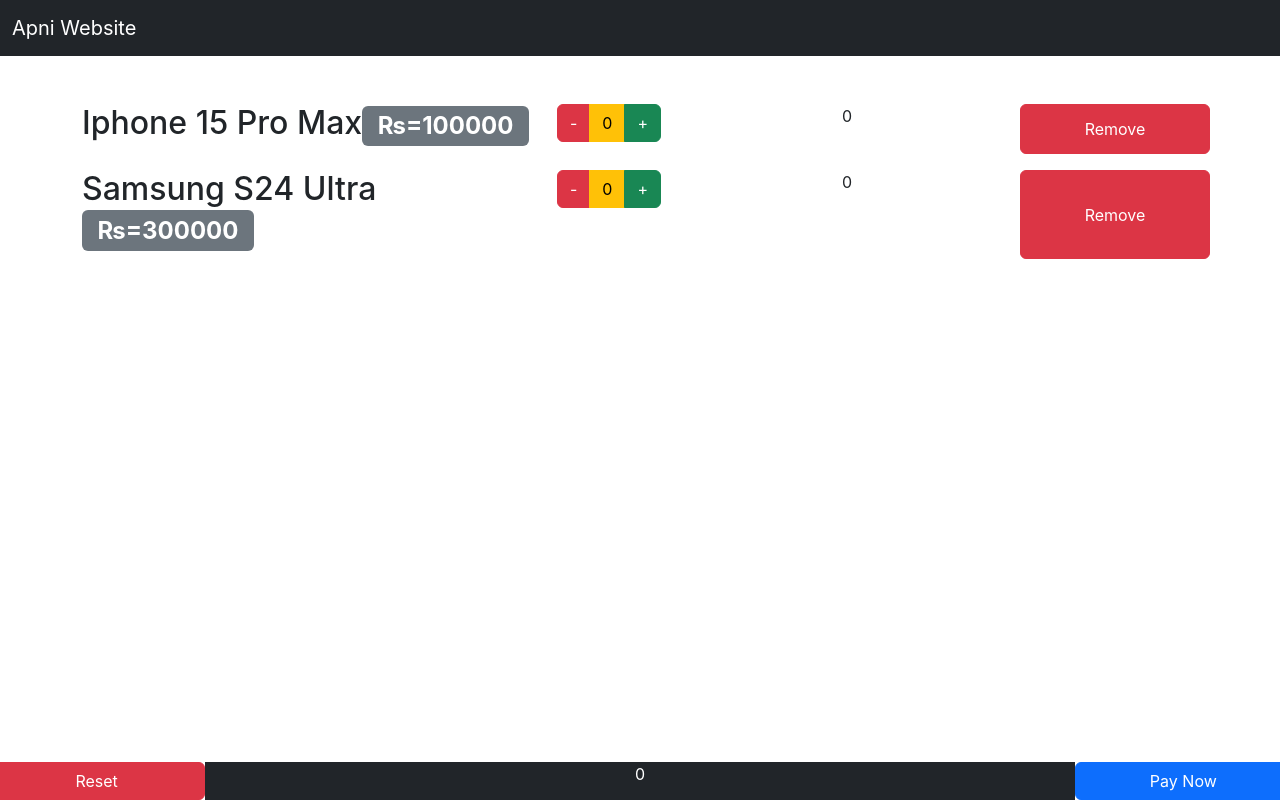
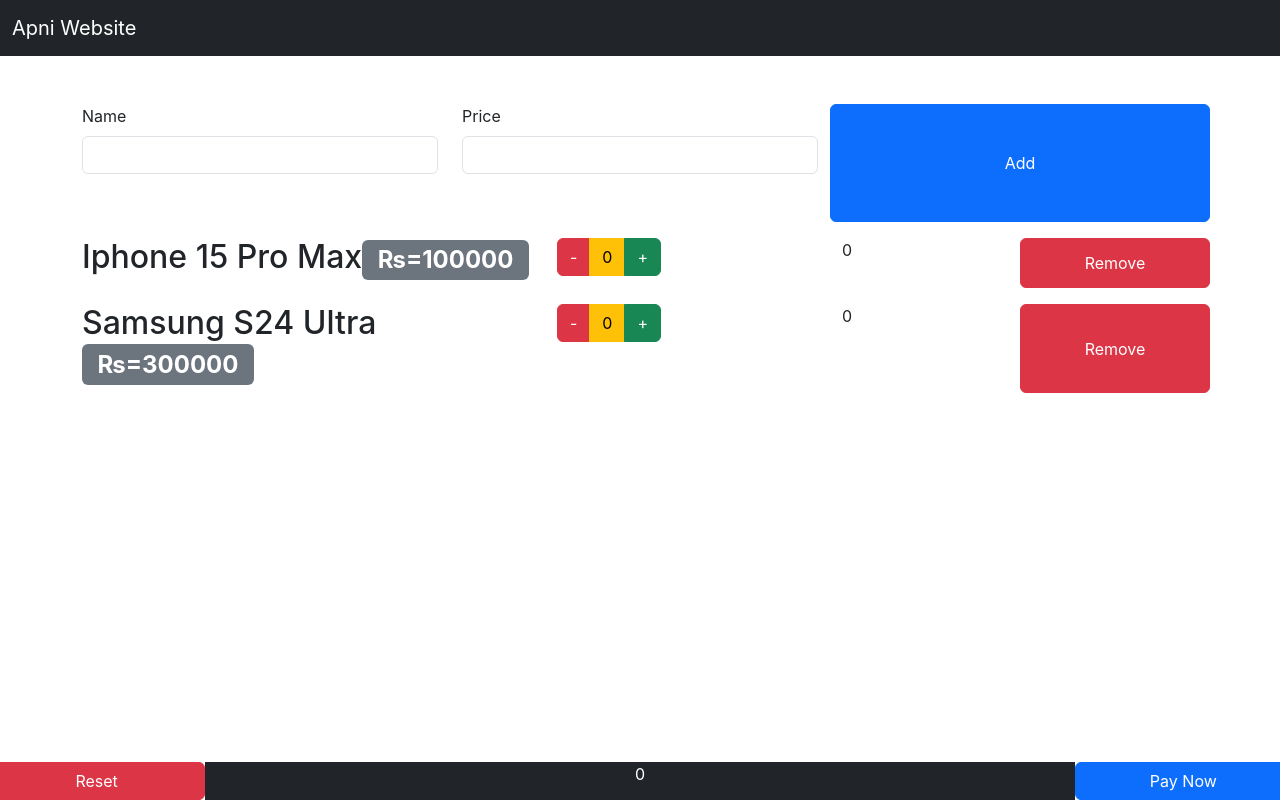
Before and after one commit to naufel1122/React-Cart, a React (Create React App) app in the folder cart/: page / in a window 1280 px wide. Built offline with nearby package versions, Linux system fonts and the light colour scheme.

Commit message:
alomost complete

```diff
--- a/cart/src/App.js
+++ b/cart/src/App.js
@@ -8,6 +8,7 @@
 import ProductList from "./components/ProductList";
 import Footer from "./components/Footer";
 import React, { useState } from 'react';
+import AddItem from "./components/Additem";
 
 function App() {
   const products = [
@@ -69,6 +70,7 @@
   <>
     <Navbar />
     <main className="container mt-5">
+      <AddItem/>
       <ProductList productList={productList}
       incrementQuantity={incrementQuantity}
       decrementQuantity={decrementQuantity}
--- a/cart/src/components/Additem.js
+++ b/cart/src/components/Additem.js
@@ -1,41 +1,35 @@
+import React from "react";
 class AddItem extends React.Component {
     render() {
-
-<form>
-  <div className="mb-3">
-    <label htmlFor="exampleInputEmail1" className="form-label">
-      Email address
+return(
+<form className="row">
+  <div className="mb-3 col-4 mb-5">
+    <label htmlFor="inputName" className="form-label">
+      Name
     </label>
     <input
-      type="email"
+      type="text"
       className="form-control"
-      id="exampleInputEmail1"
+      id="inputName"
       aria-describedby="emailHelp"
     />
-    <div id="emailHelp" className="form-text">
-      We'll never share your email with anyone else.
-    </div>
   </div>
-  <div className="mb-3">
-    <label htmlFor="exampleInputPassword1" className="form-label">
-      Password
+  <div className="mb-3 col-4">
+    <label htmlFor="inputPrice" className="form-label">
+  Price
     </label>
     <input
-      type="password"
+      type="number"
       className="form-control"
-      id="exampleInputPassword1"
+      id="price"
     />
   </div>
-  <div className="mb-3 form-check">
-    <input type="checkbox" className="form-check-input" id="exampleCheck1" />
-    <label className="form-check-label" htmlFor="exampleCheck1">
-      Check me out
-    </label>
-  </div>
-  <button type="submit" className="btn btn-primary">
-    Submit
+
+  <button type="submit" className="btn btn-primary col-4">
+    Add
   </button>
 </form>
+)
     }
 }
 export default AddItem;
```
